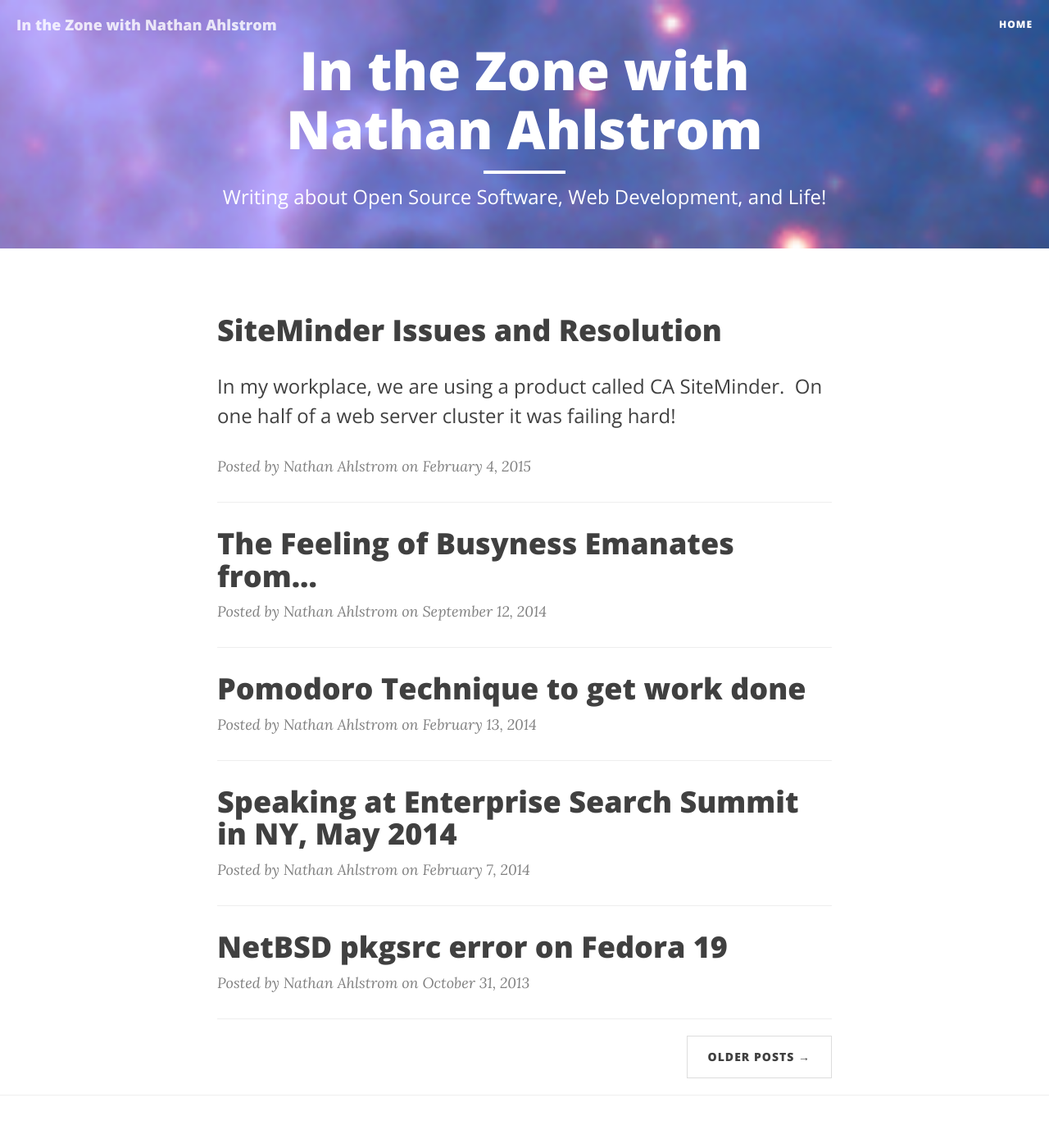
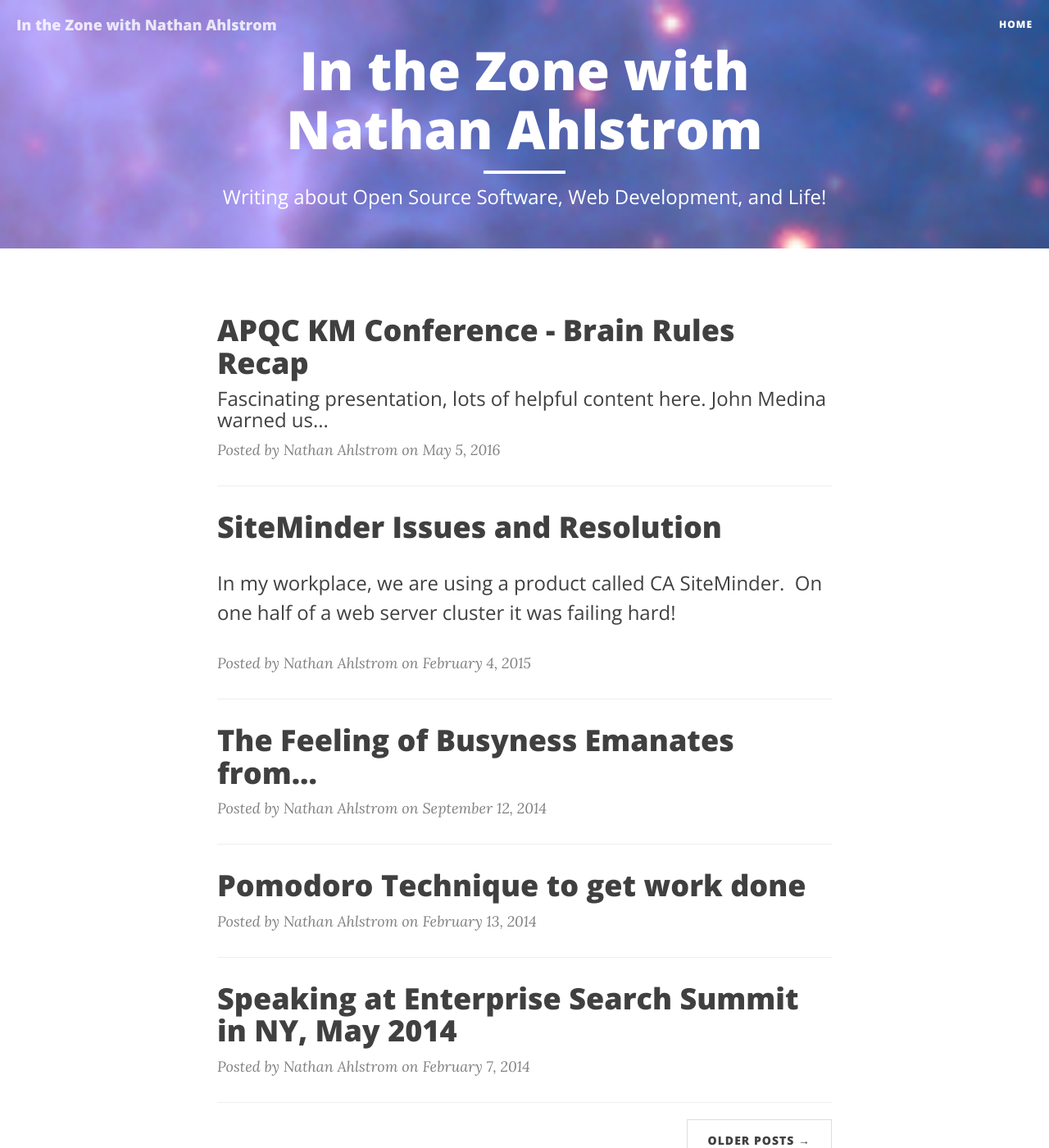
Before and after one commit to NathanAhlstrom/nathanahlstrom.github.io, a Jekyll site: the page built from index.html, in a window 1280 px wide and 1400 px high. Shown: the whole window at 82% size. Built offline with Jekyll 4.4.1, drawn with Linux system fonts in a browser that asks for light colours; nearby versions of some CDN libraries; the list of posts is cut into pages by our own code.

Commit message:
finalize post for APQC conference recap - post #1

```diff
--- a/_posts/2016-05-05-APQC-KM-Conference-Brain-Rules-for-KM.md
+++ b/_posts/2016-05-05-APQC-KM-Conference-Brain-Rules-for-KM.md
@@ -1,13 +1,20 @@
 ---
-published: false
+layout: post
+title: APQC KM Conference - Brain Rules Recap
+type: post
+published: true
+status: publish
+category: Knowledge Management
+tags: KM,APQC,APQCKM,conference
+author: Nathan Ahlstrom
+excerpt: Fascinating presentation, lots of helpful content here.  John Medina warned us...
 ---
-
 
 ## Keynote Presentation: Brain Rules for KM by Dr. John Medina, Brain Scientist
 
 _This is part of my summary series on the APQC Knowledge Management Conference 2016 that I attended in April 28-29th in Houston, TX_
 
-Fascinating presentation, lots of helpful content here.  John Medina warned us that capturing notes during his talks is exceedingly difficult as he talks fast!  So I missed some concepts and I can't read the notes I did take!
+Fascinating presentation, lots of helpful content here.  John Medina warned us <!--more-->that capturing notes during his talks is exceedingly difficult as he talks fast!  So I missed some concepts and I can''t read the notes I did take!
 
 **Key take-aways on delivering engaging presentations from a neuroscience perspective:**
 
@@ -19,7 +26,7 @@ Fascinating presentation, lots of helpful content here.  John Medina warned us t
 
 **Q:** Someone asked about artificial intelligence:
 
-**A:** John's take was that there is no metaphor that compares to the brain.  Circuit board, processors, memory, etc. all fall short.  So AI is not a possibility without a mapping metaphor.
+**A:** John''s take was that there is no metaphor that compares to the brain.  Circuit board, processors, memory, etc. all fall short.  So AI is not a possibility without a mapping metaphor.
 
 **Q:** Someone asked about the effort in some states to legalize marijuana.
-**A:** John's answer was striking, he said "go ahead if you hate teenagers".  Pot causes irreversible damage to the teenage brain, not sure about adults older than 21 because there isn't any research.
+**A:** John''s answer was striking, he said "go ahead if you hate teenagers".  Pot causes irreversible damage to the teenage brain, not sure about adults older than 21 because there isn''t any research.
```
